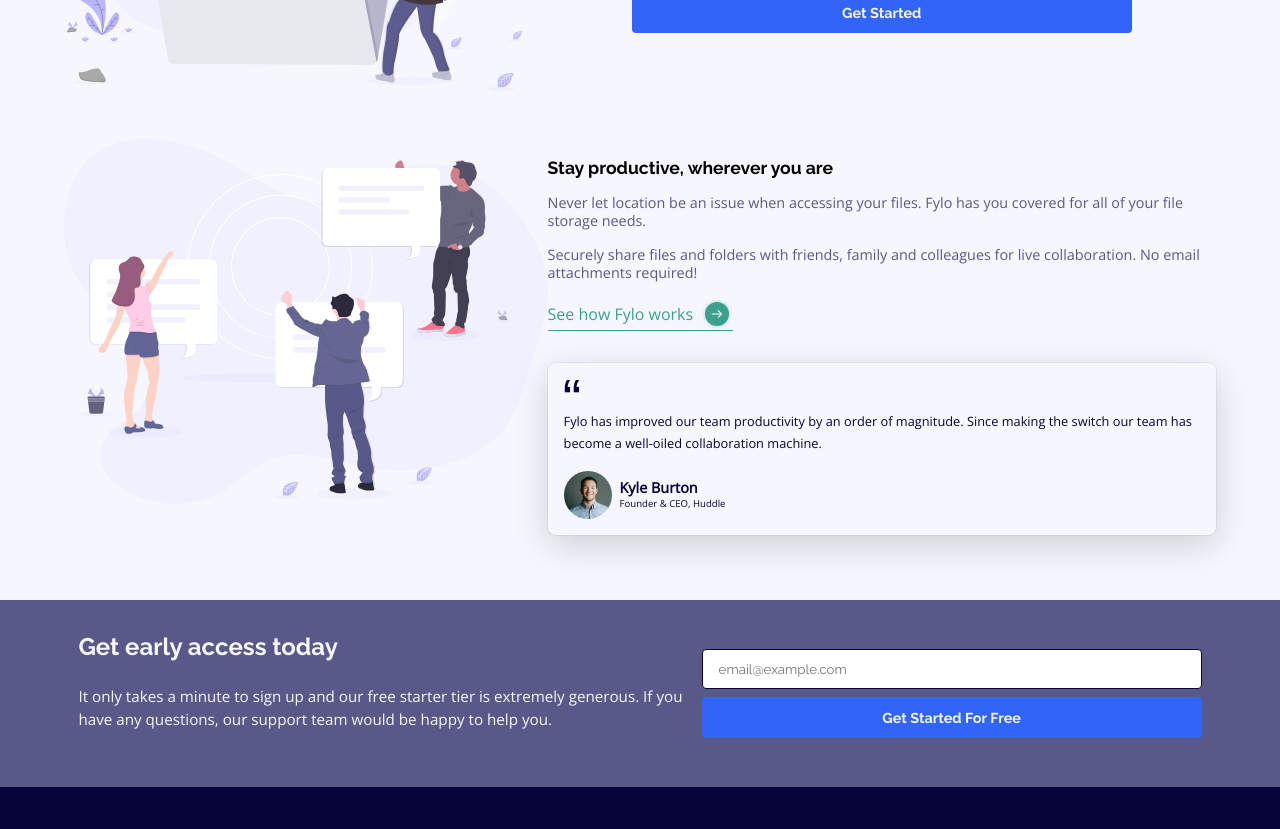
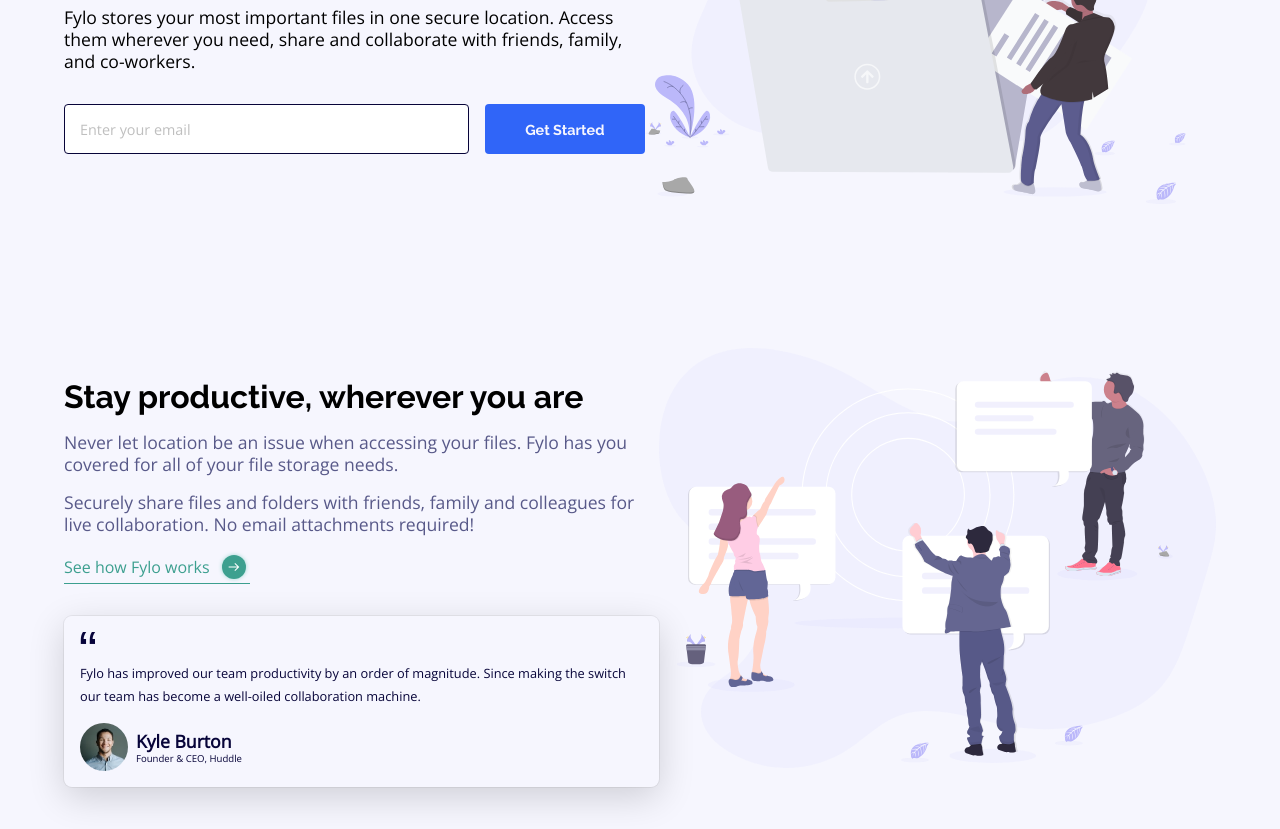
Before and after one commit to MarcosRubi/Fylo-landing-page-with-two-column-layout, a plain HTML site: page index.html in a window 1280 px wide. Shown: the part 343-1172 px from the top of the page. Drawn offline with nearby package versions, Linux system fonts and the light colour scheme.

Commit message:
Disenno vista tablet y escritorio

```diff
--- a/css/main.css
+++ b/css/main.css
@@ -20,6 +20,9 @@
 }
 h1{
     line-height: 1.5;
+}
+h2{
+    font-size: 1.1rem;
 }
 p{
     line-height: 1.25;
@@ -52,11 +55,12 @@
 }
 form{
     width: 100%;
-    max-width: 500px;
+    max-width: 300px;
     margin: 0px auto;
 }
 .input-group{
     position: relative;
+    margin-top: 2rem;
 }
 .input-group label{
     pointer-events: none;
@@ -144,19 +148,13 @@
 .productive__img{
     flex-grow: 1;
 }
-.hero__content,
-.productive__content{
-    flex-basis: 60%;
-}
+
 .hero__content p{
     margin: 1rem 0;
     padding: 0 1rem;
 }
 
 
-.productive__content h2{
-    font-size: 1.1rem;
-}
 .productive__content p{
     margin: 1rem 0;
     color: var(--Desaturated-Blue);
@@ -260,6 +258,7 @@
     background-color: var(--Very-Dark-Blue);
     color: var(--Light-Grayish-Blue);
     padding: 1rem 0;
+    font-size: 0.9rem;
 }
 .attribution a{
     color: var(--Moderate-Cyan);
@@ -270,9 +269,144 @@
         justify-content: space-between;
     }
     .flex-column-sm{
-        flex-direction: row;
+        flex-direction: row-reverse;
     }
     .text-center-sm{
         text-align: start;
     }
+    header nav{
+        font-size: 1.1rem;
+    }
+    header .menu a{
+        padding: 1rem 1.5rem;
+    }
+    section{
+        padding: 3rem 0 ;
+    }
+    section img{
+        max-width: 50%;
+    }
+    h1{
+        font-size: 1.2rem;
+    }
+    h2{
+        font-size: 1rem;
+    }
+    p{
+        font-size: .9rem;
+    }
+    .hero__content,
+    .productive__content{
+        flex-basis: 100%;
+    }
+    .hero__content p{
+        padding: 0;
+    }
+    form{
+        margin:0px;
+    }
+    .signUp{
+        padding: 5rem  0;
+    }
+    .signUp__content p{
+        max-width: 350px;
+    }
+    .signUp form{
+        order: -1;
+        flex-grow: 1;
+        max-width: 40%;
+    }
+    .signUp form button{
+        max-width: 15rem;
+    }
+    footer .d-flex{
+        flex-direction: row;
+    }
+    footer nav{
+        margin-top: 3rem;
+    }
+
 }
+@media (min-width:1023px){
+    .jc-between-md{
+        justify-content: space-between;
+    }
+    .flex-column-sm{
+        flex-direction: row-reverse;
+    }
+    .text-center-sm{
+        text-align: start;
+    }
+    header nav{
+        font-size: 1.2rem;
+    }
+    header .menu a{
+        padding: 1rem 1.5rem;
+    }
+    section{
+        padding-bottom: 3rem ;
+    }
+    section img{
+        max-width: 100%;
+    }
+    h1{
+        font-size: 2.3rem;
+    }
+    h2{
+        font-size: 2rem;
+    }
+    p{
+        font-size: 1.1rem;
+    }
+
+    .hero__content p{
+        padding: 0;
+    }
+    form{
+        margin:0px;
+    }
+    .form-hero{
+        display: flex;
+        max-width: 100%;
+        margin-top: 2rem;
+    }
+    .form-hero .input-group{
+        width: calc(100% - 1rem );
+        margin: 0;
+    }
+    .form-hero input,
+    .signUp form input{
+        margin-bottom: 0;
+        height: 50px;
+    }
+    .form-hero .btn{
+        max-width: 10rem;
+        margin-left: 1rem;
+    }
+    .input-group label{
+        transform: translate(1rem, 1rem);
+    }
+    .signUp{
+        padding: 5rem  0;
+    }
+    .signUp__content p{
+        max-width: 500px;
+    }
+    .signUp form{
+        order: -1;
+        flex-grow: 1;
+        max-width: 40%;
+    }
+    .signUp form button{
+        height: 50px;
+        margin-top: 1rem;
+        max-width: 15rem;
+    }
+    footer .d-flex{
+        flex-direction: row;
+    }
+    footer nav{
+        margin-top: 3rem;
+    }
+
+}
--- a/index.html
+++ b/index.html
@@ -38,7 +38,7 @@
       <p>Fylo stores your most important files in one secure location.
         Access them wherever you need, share and collaborate with friends,
         family, and co-workers.</p>
-        <form action="#" method="post" onsubmit="return false;">
+        <form action="#" method="post" onsubmit="return false;" class="form-hero">
           <div class="input-group">
           <input type="email" name="txtEmail" id="txtEmail" required="required">
           <label for="txtEmail">Enter your email</label>
@@ -82,7 +82,7 @@
   </div>
   </section>
   <section class="signUp">
-    <div class="d-flex align-center jc-center flex-column-sm container">
+    <div class="d-flex align-center jc-between flex-column-sm container">
       <div class="signUp__content text-center-sm">
         <h2>Get early access today</h2>
         <p>It only takes a minute to sign up and our free starter tier is extremely generous. If you have any questions, our support team would be happy to help you.</p>
```
Also changed, not shown: 1 other file.
